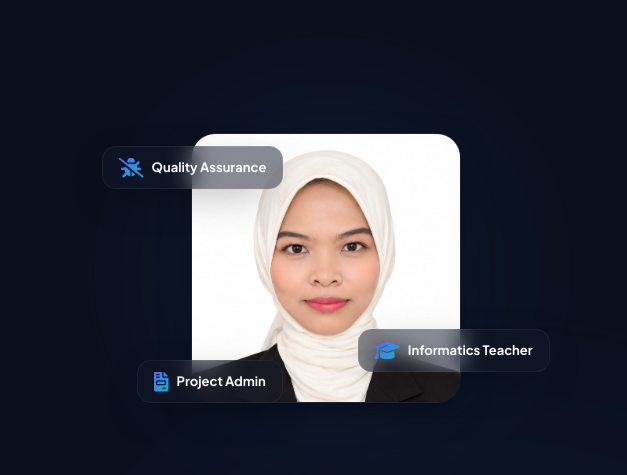
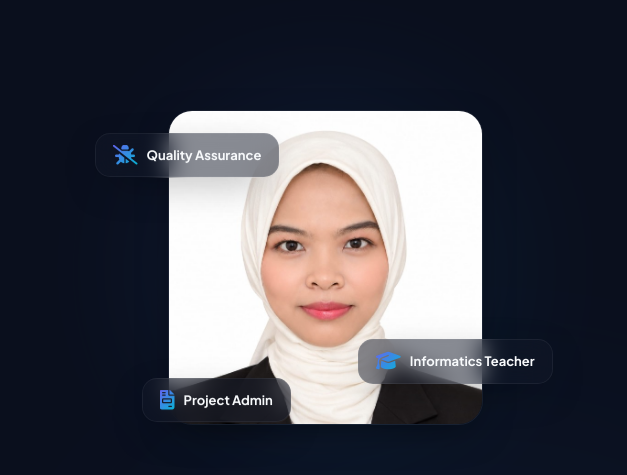
Before and after one commit to pujaptri/PujaVerse, a plain HTML site: page index.html in a window 1280 px wide. Shown: the part 167-642 px from the top of the page, 653-1280 px from the left. Drawn offline with nearby package versions, Linux system fonts and the light colour scheme.

Commit message:
Adjust hero image to medium balanced size (315px)

```diff
--- a/style.css
+++ b/style.css
@@ -458,8 +458,8 @@ nav a.active::after {
 .hero-image-wrapper::before {
   content: "";
   position: absolute;
-  width: 260px;
-  height: 260px;
+  width: 290px;
+  height: 290px;
   border-radius: 50%;
   background: var(--accent-gradient);
   filter: blur(80px);
@@ -469,7 +469,7 @@ nav a.active::after {
 
 .hero-image {
   width: 100%;
-  max-width: 270px;
+  max-width: 315px;
   aspect-ratio: 1 / 1;
   border-radius: 24px;
   overflow: hidden;
@@ -497,32 +497,32 @@ nav a.active::after {
   background: var(--glass-bg);
   backdrop-filter: blur(12px);
   border: 1px solid var(--glass-border);
-  padding: 10px 16px;
-  border-radius: 14px;
-  display: flex;
-  align-items: center;
-  gap: 8px;
-  font-size: 13.5px;
+  padding: 11px 17px;
+  border-radius: 15px;
+  display: flex;
+  align-items: center;
+  gap: 9px;
+  font-size: 14px;
   box-shadow: var(--card-shadow);
   pointer-events: none;
   animation: float 6s ease-in-out infinite;
 }
 
 .badge-1 {
-  top: 6%;
-  left: -25px;
+  top: 8%;
+  left: -32px;
   animation-delay: 0s;
 }
 
 .badge-2 {
-  bottom: 10%;
-  right: -25px;
+  bottom: 12%;
+  right: -28px;
   animation-delay: 2s;
 }
 
 .badge-3 {
-  bottom: -15px;
-  left: 10px;
+  bottom: -12px;
+  left: 15px;
   animation-delay: 4s;
 }
 
```
